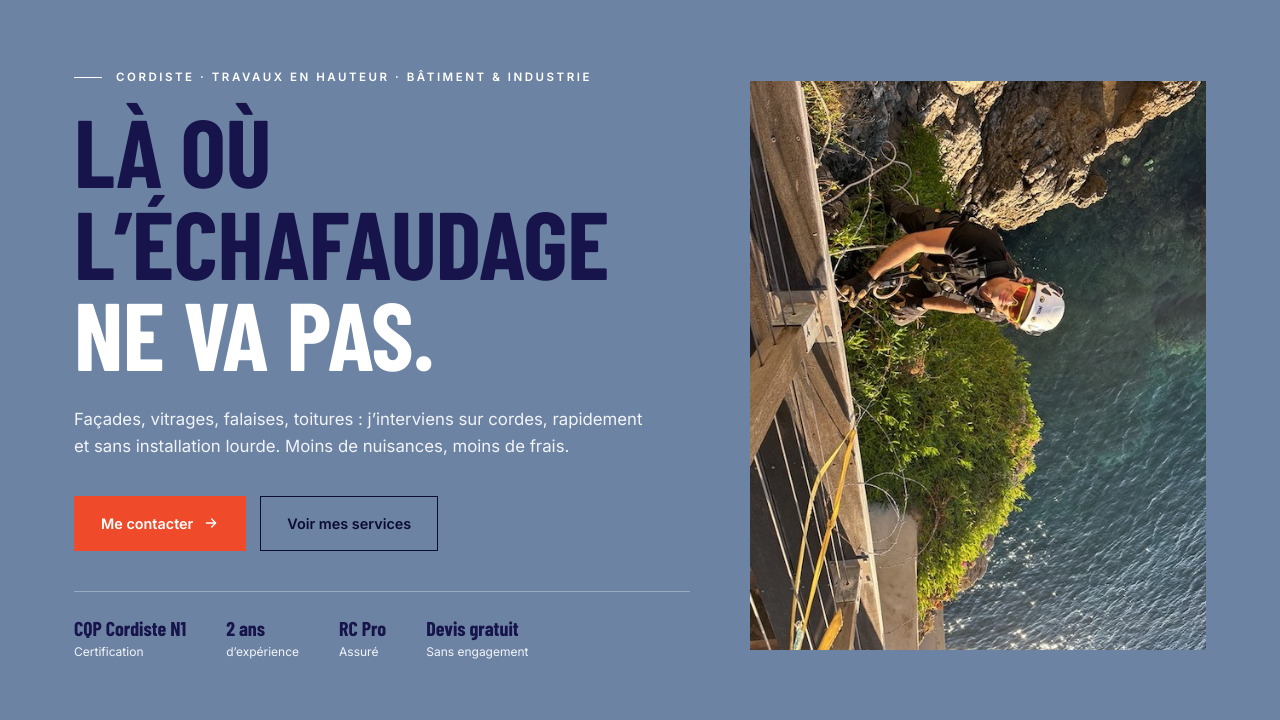
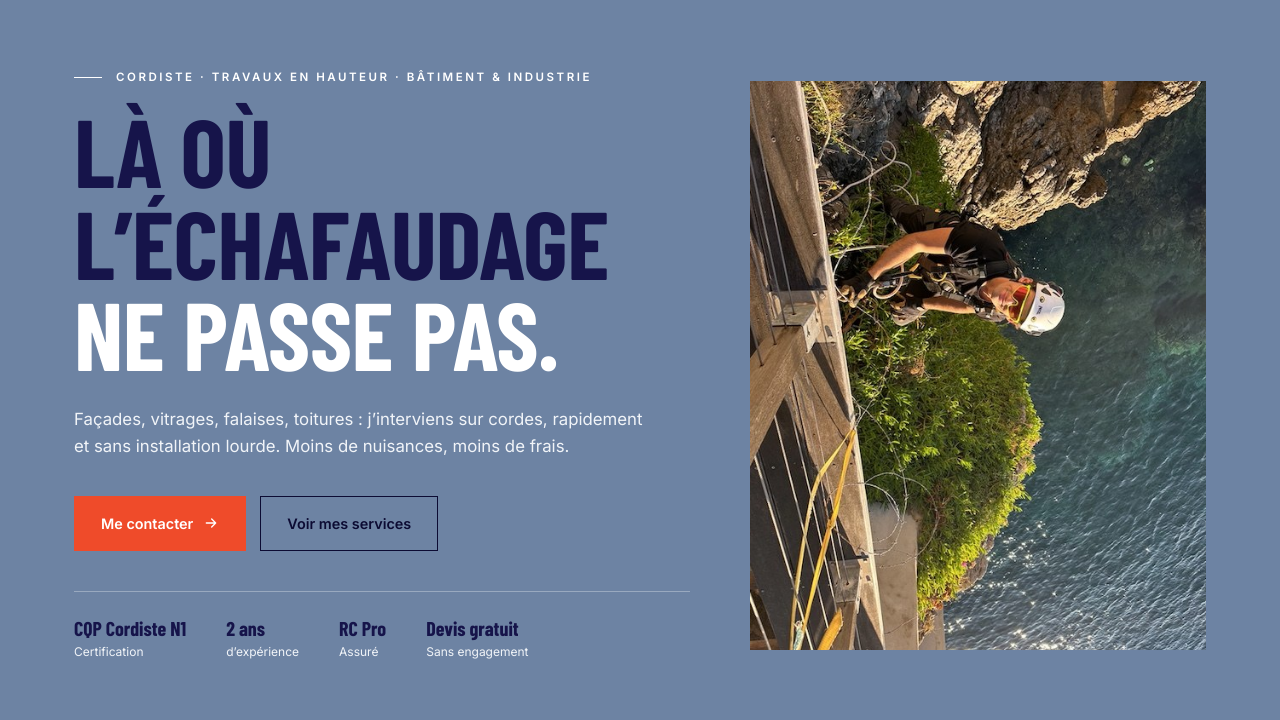
Before and after one commit to maelgras04-create/maelgras.github.io, a plain HTML site: page index.html in a window 1280 px wide. Shown: the part 80-800 px from the top of the page. Drawn offline with nearby package versions, Linux system fonts and the light colour scheme; a web font is replaced by a local one.

Commit message:
Accueil : « Là où l'échafaudage ne passe pas. »
Co-Authored-By: Claude Opus 5.5 <noreply@anthropic.com>
Claude-Session: https://claude.ai/code/session_01BsmMbfWA4tMQoHgR4PcU5o

```diff
--- a/index.html
+++ b/index.html
@@ -36,7 +36,7 @@
     <div class="wrap">
       <div>
         <p class="eyebrow">Cordiste · Travaux en hauteur · Bâtiment &amp; Industrie</p>
-        <h1>Là où<br>l’échafaudage<br><span class="accent">ne va pas.</span></h1>
+        <h1>Là où<br>l’échafaudage<br><span class="accent">ne passe pas.</span></h1>
         <p class="lead">Façades, vitrages, falaises, toitures : j’interviens sur cordes, rapidement et sans installation lourde. Moins de nuisances, moins de frais.</p>
         <div class="btn-row">
           <a class="btn btn-primary" href="contact.html">Me contacter <svg viewBox="0 0 24 24" fill="none" stroke="currentColor" stroke-width="2" stroke-linecap="round" stroke-linejoin="round" aria-hidden="true"><path d="M5 12h14M13 6l6 6-6 6"/></svg></a>
```
